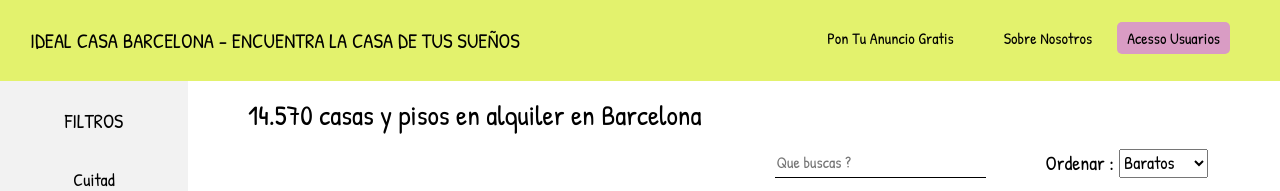
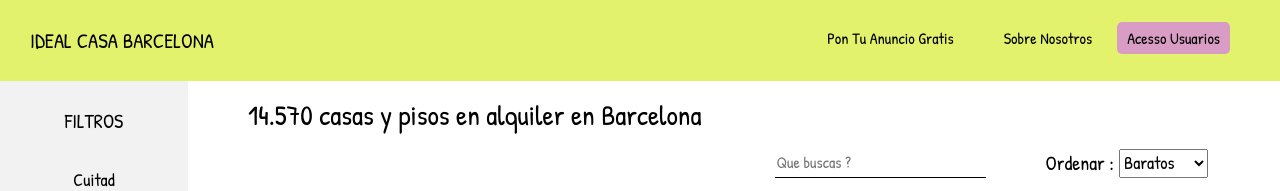
Before and after one commit to Cynthiaaa/ideal-casa, a React app: page / in a window 1280 px wide. Shown: the top 191 px of the page. Built offline with nearby package versions, Linux system fonts and the light colour scheme.

Commit message:
removed header tagline

```diff
--- a/assets/js/IdealCasa/Header.js
+++ b/assets/js/IdealCasa/Header.js
@@ -10,7 +10,7 @@ export default class Header extends Component {
 
   render () {
     return ( <header>
-      <div className="logo">Ideal Casa Barcelona - Encuentra la casa de tus sueños</div>
+      <div className="logo">Ideal Casa Barcelona </div>
       <nav>
         <a href="#">Pon tu anuncio gratis</a>
         <a href="#">Sobre nosotros</a>
--- a/assets/sass/_content.scss
+++ b/assets/sass/_content.scss
@@ -182,6 +182,7 @@
  }
 }
 
+//Pagination
 #pagination {
   text-align: center;
   margin-top: 40px;
--- a/public/js/components/IdealCasa.js
+++ b/public/js/components/IdealCasa.js
@@ -234,7 +234,7 @@ var Header = function (_Component) {
         _react2.default.createElement(
           "div",
           { className: "logo" },
-          "Ideal Casa Barcelona - Encuentra la casa de tus sue\xF1os"
+          "Ideal Casa Barcelona "
         ),
         _react2.default.createElement(
           "nav",
```
